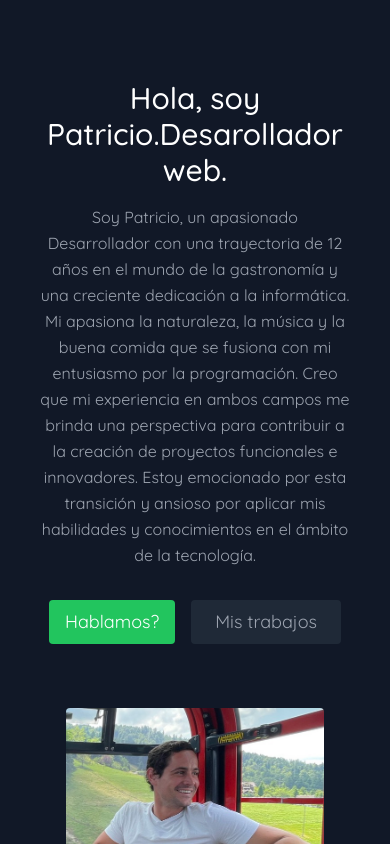
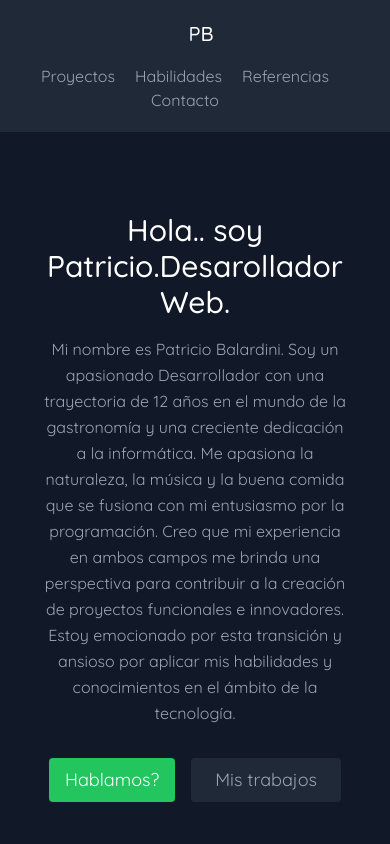
Before and after one commit to PatricioBalardini/my-portfolio, a React (Vite) app: page / in a window 390 px wide. Shown: the top 844 px of the page. Built offline with nearby package versions, Linux system fonts and the light colour scheme; a web font is replaced by a local one.

Commit message:
feat:navigation bar creation

```diff
--- a/src/App.jsx
+++ b/src/App.jsx
@@ -6,10 +6,12 @@ import Projects from "./componets/Projects.jsx";
 import Skills from "./componets/Skills.jsx";
 import Testimonials from "./componets/Testimonials.jsx";
 import Contact from "./componets/Contact.jsx";
+import Navbar from "./componets/Navbar.jsx";
 
 export default function App() {
   return (
-    <main className="text-gray-400 bg-gray-900 body-font ">
+    <main className="text-gray-400 bg-gray-900 body-font quicksand">
+      <Navbar />
       <About />
       <Projects />
       <Skills />
--- a/src/componets/About.jsx
+++ b/src/componets/About.jsx
@@ -4,18 +4,18 @@ import React from "react";
 
 export default function About() {
   return (
-    <section id="about" className="quicksand">
+    <section id="about">
       <div className="container mx-auto flex px-10 py-20 md:flex-row flex-col items-center">
         <div className="lg:flex-grow md:w-1/2 lg:pr-24 md:pr-16 flex flex-col md:items-start md:text-left mb-16 md:mb-0 items-center text-center">
           <h1 className="title-font sm:text-4xl text-3xl mb-4 font-medium text-white">
-            Hola, soy Patricio.
+            Hola.. soy Patricio.
             <br className="hidden lg:inline-block" />
-            Desarollador web.
+            Desarollador Web.
           </h1>
           <p className="mb-8 leading-relaxed">
-            Soy Patricio, un apasionado Desarrollador con una trayectoria de 12
+            Mi nombre es Patricio Balardini. Soy un apasionado Desarrollador con una trayectoria de 12
             años en el mundo de la gastronomía y una creciente dedicación a la
-            informática. Mi apasiona la naturaleza, la música y la buena comida
+            informática. Me apasiona la naturaleza, la música y la buena comida
             que se fusiona con mi entusiasmo por la programación. Creo que mi
             experiencia en ambos campos me brinda una perspectiva para
             contribuir a la creación de proyectos funcionales e innovadores.
--- a/src/componets/Contact.jsx
+++ b/src/componets/Contact.jsx
@@ -26,7 +26,7 @@ export default function Contact() {
       .catch((error) => alert(error));
   }
   return (
-    <section id="contact" className="relative quicksand">
+    <section id="contact" className="relative">
       <div className="container px-5 py-10 mx-auto flex sm:flex-nowrap flex-wrap">
         <div className="lg:w-2/3 md:w-1/2 bg-gray-900 rounded-lg overflow-hidden sm:mr-10 p-10 flex items-end justify-start relative">
           <iframe
--- /dev/null
+++ b/src/componets/Navbar.jsx
@@ -0,0 +1,27 @@
+export default function Navbar() {
+  return (
+    <header className="bg-gray-800 md:sticky top-0 z-10">
+      <div className="container mx-auto flex flex-wrap p-5 flex-col md:flex-row items-center">
+        <a className="title-font font-medium text-white mb-4 md:mb-0">
+          <a href="#about" className="ml-3 text-xl">
+            PB
+          </a>
+        </a>
+        <nav className="md:mr-auto md:ml-4 md:py-1 md:pl-4 md:border-l md:border-gray-700	flex flex-wrap items-center text-base justify-center">
+          <a href="#projects" className="mr-5 hover:text-white">
+            Proyectos
+          </a>
+          <a href="#skills" className="mr-5 hover:text-white">
+            Habilidades
+          </a>
+          <a href="#testimonials" className="mr-5 hover:text-white">
+            Referencias
+          </a>
+          <a href="#contact" className="mr-5 hover:text-white">
+            Contacto
+          </a>
+        </nav>
+      </div>
+    </header>
+  );
+}
--- a/src/componets/Projects.jsx
+++ b/src/componets/Projects.jsx
@@ -4,10 +4,7 @@ import { projects } from "../data/data.js";
 
 export default function Projects() {
   return (
-    <section
-      id="projects"
-      className="text-gray-400 bg-gray-900 body-font quicksand"
-    >
+    <section id="projects" className="text-gray-400 bg-gray-900 body-font">
       <div className="container px-5 py-10 mx-auto text-center lg:px-40">
         <div className="flex flex-col w-full mb-20">
           <svg
@@ -29,7 +26,8 @@ export default function Projects() {
             Proyectos
           </h1>
           <p className="lg:w-2/3 mx-auto leading-relaxed text-base">
-           Actualmente me encuentro trabajando en proyectos, aprendiendo cada día algo nuevo.
+            Actualmente me encuentro trabajando en proyectos, aprendiendo cada
+            día algo nuevo.
           </p>
         </div>
         <div className="flex flex-wrap -m-4">
--- a/src/componets/Skills.jsx
+++ b/src/componets/Skills.jsx
@@ -4,7 +4,7 @@ import { skills } from "../data/data";
 
 export default function Skills() {
   return (
-    <section id="skills" className="quicksand">
+    <section id="skills">
       <div className="container px-5 py-10 mx-auto">
         <div className="text-center mb-20">
           <svg
@@ -25,7 +25,7 @@ export default function Skills() {
             Habilidades y Tecnologias
           </h1>
           <p className="text-base leading-relaxed xl:w-2/4 lg:w-3/4 mx-auto">
-            Mis conocimientos se basan en HTML5, CSS3, JavaScript, React Js.
+            Mis conocimientos se basan en HTML5, CSS3, JavaScript, Node y React Js.
           </p>
         </div>
         <div className="flex flex-wrap lg:w-4/5 sm:mx-auto sm:mb-2 -mx-2">
--- a/src/componets/Testimonials.jsx
+++ b/src/componets/Testimonials.jsx
@@ -4,7 +4,7 @@ import { testimonials } from "../data/data";
 
 export default function Testimonials() {
   return (
-    <section id="testimonials" className="quicksand">
+    <section id="testimonials">
       <div className="container px-5 py-10 mx-auto text-center">
         <svg
           xmlns="http://www.w3.org/2000/svg"
--- a/src/data/data.js
+++ b/src/data/data.js
@@ -1,35 +1,35 @@
 export const projects = [
   {
     title: "Amazing events",
-    subtitle: "JS, CSS",
+    subtitle: "JAVASCRIPT, HTLM, CSS, GIT",
     description:
-      "Lorem ipsum dolor sit amet consectetur adipisicing elit. Praesentium dolore rerum laborum iure enim sint nemo omnis voluptate exercitationem eius?",
+      "Amaizing events es una pagina web sobre conciertos de musica, museos..Se trabajo con CSS, HTLM y JavaScript",
     image: "./amazing-events.png",
     link: "https://github.com/PatricioBalardini?tab=repositories",
   },
   {
     title: "Task List",
-    subtitle: "Bootstrap, React",
+    subtitle: "REACT, BOOTSTRAP, JAVA SCRIPT",
     description:
-      "Lorem ipsum dolor sit amet consectetur adipisicing elit. Praesentium dolore rerum laborum iure enim sint nemo omnis voluptate exercitationem eius?",
+      "Task List es una lista de tareas. Se trabajo con React, Bootstrap, LocalStorage y Java Script",
     image: "./lista-tareas.png",
     link: "https://github.com/PatricioBalardini?tab=repositories",
   },
 
   {
     title: "My Itinerary",
-    subtitle: "SCSS, React, JS, MongoDB",
+    subtitle: "MERN, REACT, MONGO, NODE",
     description:
-      "Lorem ipsum dolor sit amet consectetur adipisicing elit. Praesentium dolore rerum laborum iure enim sint nemo omnis voluptate exercitationem eius?",
+      "My Itinerary es una aplicacion sobre lugares para conocer. Se trabajo con React, Mern, Mongo, Express, Node JS, Vite, Git, Postman y Tailwind",
     image: "./my-itinerary.png",
     link: "https://github.com/PatricioBalardini?tab=repositories",
   },
 
   {
-    title: "Juego TIC-TAC-TOE",
+    title: "TIC-TAC-TOE",
     subtitle: "React, JS",
     description:
-      "Lorem ipsum dolor sit amet consectetur adipisicing elit. Praesentium dolore rerum laborum iure enim sint nemo omnis voluptate exercitationem eius?",
+      "TIC-TAC-TOE es el famoso juego de ceros y cruces. Se trabajo con React, JavaScrip, CSS, LocalStorage",
     image: "./tic-tac-toe.png",
     link: "https://github.com/PatricioBalardini?tab=repositories",
   },
@@ -53,16 +53,20 @@ export const testimonials = [
 ];
 
 export const skills = [
+  "HTLM5",
+  "CSS3",
+  "SCSS",
+  "Git",
   "JavaScript",
-  "React.Js",
-  "CSS",
-  "SCSS",
-  "Node",
-  "HTLM",
+  "React Js",
   "Vite",
   "Tailwind",
-  "Git",
+  "Mern",
+  "Node",
   "MongoDB",
-  "Scrum",
+  "Express",
+  "Postman",
+  "Tailwind",
+  "Bootstrap",
   "Figma",
 ];
```
